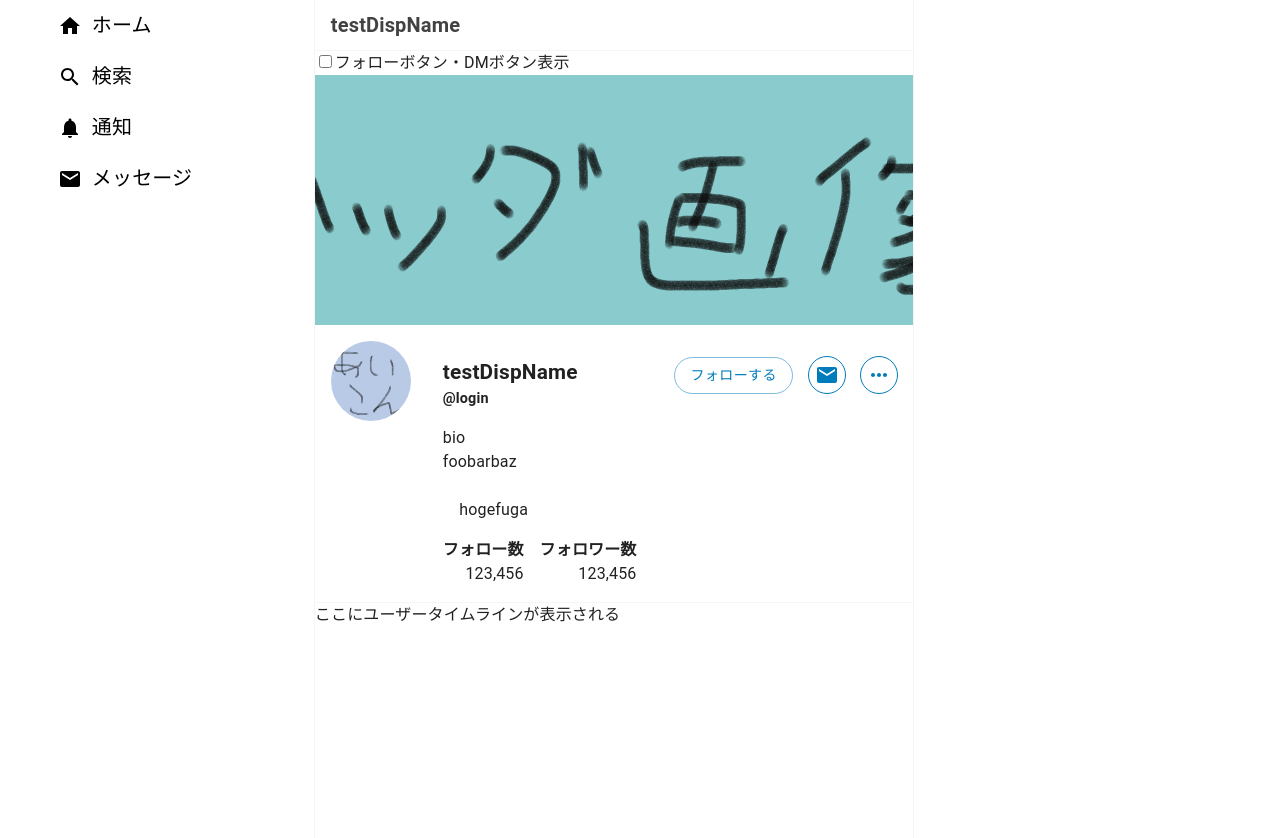
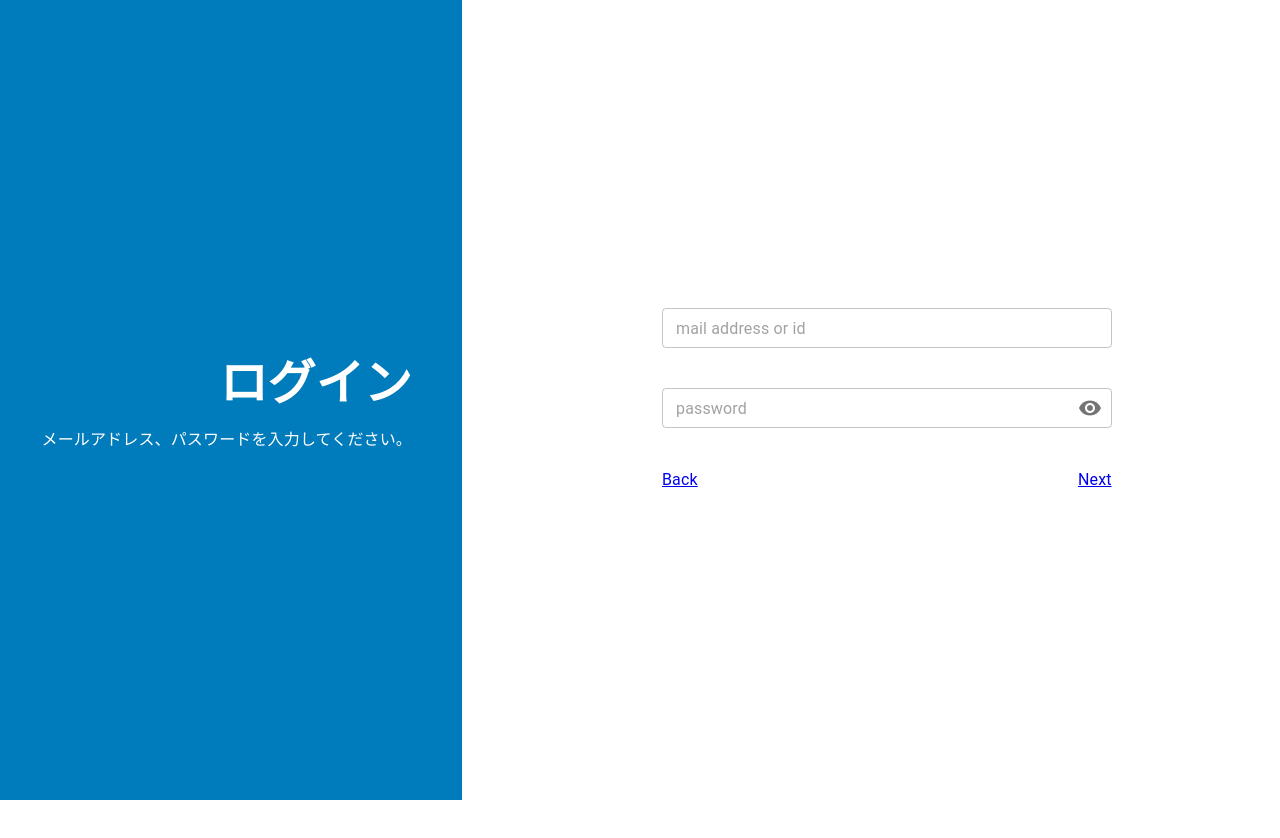
Before and after one commit to cuculus-dev/cuculus, a Next.js app: page /login in a window 1280 px wide. Shown: the top 838 px of the page. After the commit the page ends 800 px from the top, so only its background shows below. Built offline with nearby package versions, Linux system fonts and the light colour scheme; what @cuculus/cuculus-api would draw is missing.

Commit message:
微調整

```diff
--- a/src/components/login/page.tsx
+++ b/src/app/(plain)/login/page.tsx
@@ -1,6 +1,4 @@
-'use client';
-
-import LoginForm from '@/components/common/atoms/LoginForm';
+import LoginForm from '@/components/login/LoginForm';
 
 export default function Login() {
   return (
--- a/src/components/common/atoms/LoginForm.tsx
+++ b/src/components/login/LoginForm.tsx
@@ -1,3 +1,5 @@
+'use client';
+
 import { Visibility, VisibilityOff } from '@mui/icons-material';
 import {
   FormControl,
@@ -17,7 +19,7 @@
   text-align: right;
   display: flex;
   flex-direction: column;
-  background-color: #007bbb;
+  background-color: ${({ theme }) => theme.palette.primary.main};
   padding-right: 50px;
   min-height: 100vh;
   justify-content: center;
@@ -26,16 +28,14 @@
 
 const StyledTitle = styled('h1')`
   font-size: 48px;
-  font-family: inter;
-  margin-block-start: 0%;
+  margin-block-start: 0;
   margin-block-end: 2%;
-  color: #ffffff;
+  color: ${({ theme }) => theme.palette.primary.contrastText};
 `;
 
 const StyledText = styled('span')`
   font-size: 16px;
-  font-family: inter;
-  color: #ffffff;
+  color: ${({ theme }) => theme.palette.primary.contrastText};
 `;
 
 const StyledRightColumn = styled('div')`
```
